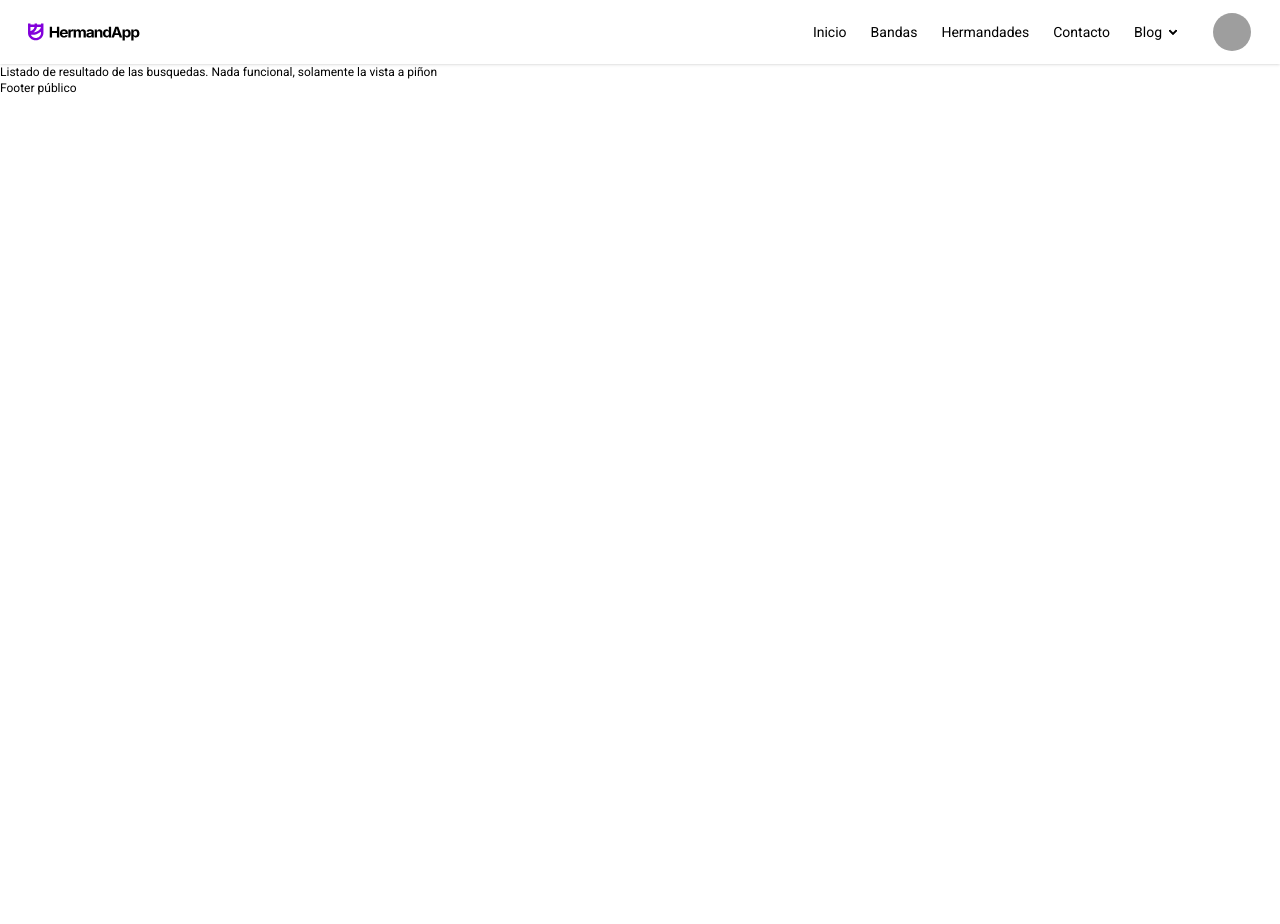
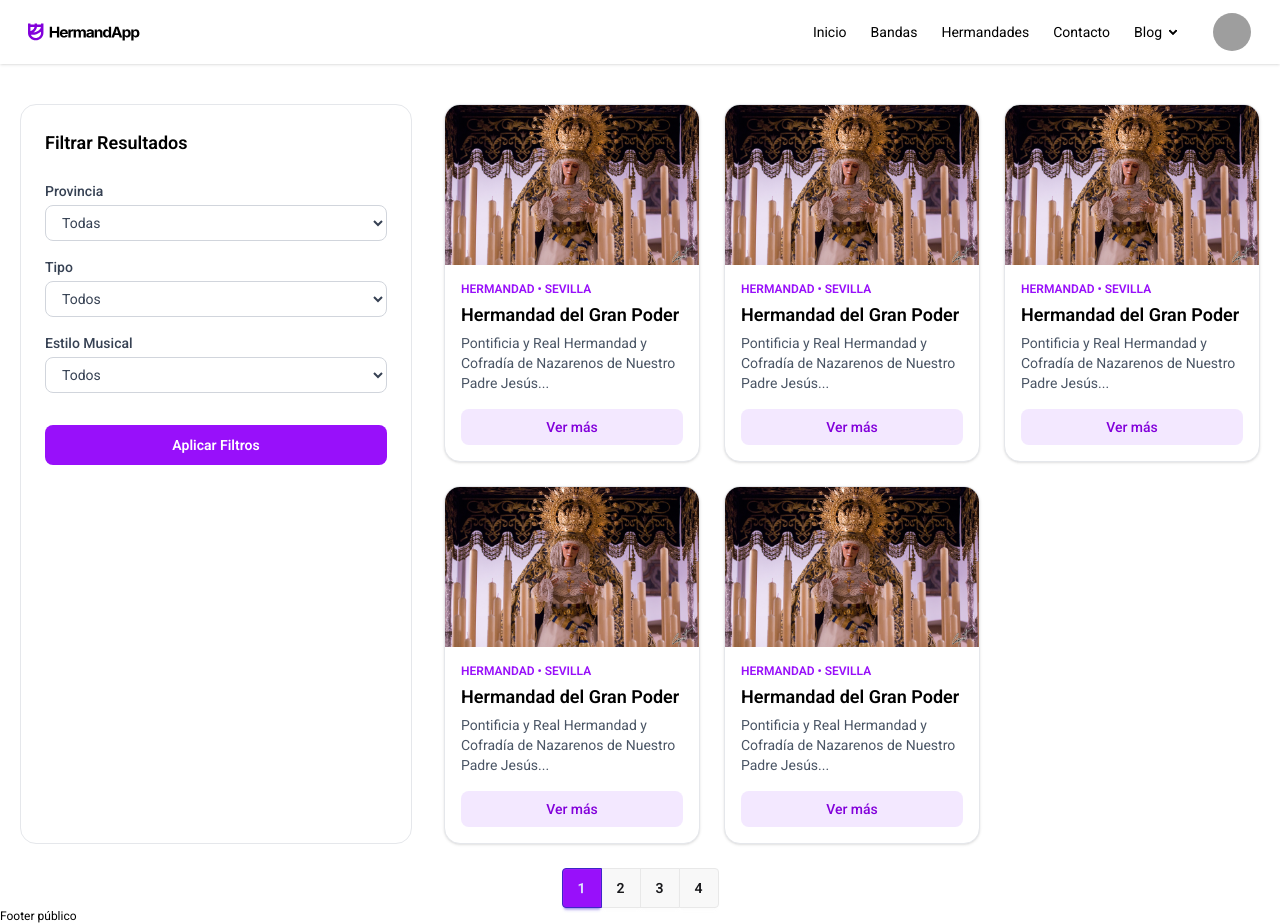
Before and after one commit to MarioMedac0005/hermandapp-front, a React (Vite) app: page /busqueda in a window 1280 px wide. Before the commit the page ends 800 px from the top, so only its background shows below. Built offline with nearby package versions, Linux system fonts and the light colour scheme; grey boxes are pictures that could not be loaded.

Commit message:
añadiendo pagina de busqueda

```diff
--- a/src/App.jsx
+++ b/src/App.jsx
@@ -12,6 +12,7 @@ function App() {
     <Routes>
       <Route path="/" element={<GuestLayout />}>
         <Route path="busqueda" element={<Busqueda />} />
+
         <Route path="hermandades/panel" element={<HermandadInicio />} />
         <Route
           path="hermandades/contratatos/crear"
--- a/src/pages/busqueda/Busqueda.jsx
+++ b/src/pages/busqueda/Busqueda.jsx
@@ -1,7 +1,181 @@
+import pruebaImagen from "./prueba_virgen_paso.jpg";
+
 function Busqueda() {
   return (
-    <div>Listado de resultado de las busquedas. Nada funcional, solamente la vista a piñon</div>
-  )
+
+    <div>
+      <div className="grid grid-cols-1 md:grid-cols-3 gap-8 mt-10 mx-5">
+        <aside className="bg-white border border-gray-200 rounded-2xl p-6">
+          <h2 className="text-lg font-semibold mb-6">Filtrar Resultados</h2>
+          <form className="space-y-4">
+            <div>
+              <label htmlFor="provincia" className="block text-sm font-medium text-gray-700">
+                Provincia
+              </label>
+              <div className="mt-1 relative">
+                <select
+                  id="provincia"
+                  name="provincia"
+                  className="w-full border border-gray-300 rounded-lg py-2 pl-3 pr-8 text-sm text-gray-700 focus:outline-none focus:ring-2 focus:ring-purple-500 focus:border-purple-500"
+                >
+                  <option value="">Todas</option>
+                  <option value="sevilla">Sevilla</option>
+                  <option value="cadiz">Cádiz</option>
+                  <option value="malaga">Málaga</option>
+                </select>
+              </div>
+            </div>
+            <div>
+              <label htmlFor="tipo" className="block text-sm font-medium text-gray-700">
+                Tipo
+              </label>
+              <div className="mt-1 relative">
+                <select
+                  id="tipo"
+                  name="tipo"
+                  className="w-full border border-gray-300 rounded-lg py-2 pl-3 pr-8 text-sm text-gray-700 focus:outline-none focus:ring-2 focus:ring-purple-500 focus:border-purple-500"
+                >
+                  <option value="">Todos</option>
+                  <option value="hermandad">Hermandad</option>
+                  <option value="banda">Banda</option>
+                </select>
+              </div>
+            </div>
+            <div>
+              <label htmlFor="estilo" className="block text-sm font-medium text-gray-700">
+                Estilo Musical
+              </label>
+              <div className="mt-1 relative">
+                <select
+                  id="estilo"
+                  name="estilo"
+                  className="w-full border border-gray-300 rounded-lg py-2 pl-3 pr-8 text-sm text-gray-700 focus:outline-none focus:ring-2 focus:ring-purple-500 focus:border-purple-500"
+                >
+                  <option value="">Todos</option>
+                  <option value="agrupacion">Agrupación Musical</option>
+                  <option value="bct">BCT</option>
+                  <option value="banda_musica">Banda de Música</option>
+                </select>
+              </div>
+            </div>
+            <button
+              type="submit"
+              className="w-full mt-4 bg-purple-600 text-white py-2.5 rounded-lg text-sm font-semibold hover:bg-purple-700 transition"
+            >
+              Aplicar Filtros
+            </button>
+          </form>
+        </aside>
+        <div className="md:col-span-2 grid grid-cols-1 sm:grid-cols-2 lg:grid-cols-3 gap-6">
+          <div className="border border-gray-200 rounded-2xl overflow-hidden bg-white shadow-sm">
+            <img
+              src={pruebaImagen}
+              alt="Hermandad"
+              className="w-full h-40 object-cover"
+            />
+            <div className="p-4">
+              <span className="text-xs font-semibold text-purple-600">HERMANDAD • SEVILLA</span>
+              <h3 className="font-semibold text-lg mt-1">
+                Hermandad del Gran Poder
+              </h3>
+              <p className="text-gray-600 text-sm mt-1">
+                Pontificia y Real Hermandad y Cofradía de Nazarenos de Nuestro Padre Jesús...
+              </p>
+              <button className="mt-4 w-full bg-purple-100 text-purple-700 rounded-lg py-2 text-sm font-medium hover:bg-purple-200">
+                Ver más
+              </button>
+            </div>
+          </div>
+          <div className="border border-gray-200 rounded-2xl overflow-hidden bg-white shadow-sm">
+            <img
+              src={pruebaImagen}
+              alt="Hermandad"
+              className="w-full h-40 object-cover"
+            />
+            <div className="p-4">
+              <span className="text-xs font-semibold text-purple-600">HERMANDAD • SEVILLA</span>
+              <h3 className="font-semibold text-lg mt-1">
+                Hermandad del Gran Poder
+              </h3>
+              <p className="text-gray-600 text-sm mt-1">
+                Pontificia y Real Hermandad y Cofradía de Nazarenos de Nuestro Padre Jesús...
+              </p>
+              <button className="mt-4 w-full bg-purple-100 text-purple-700 rounded-lg py-2 text-sm font-medium hover:bg-purple-200">
+                Ver más
+              </button>
+            </div>
+          </div>
+          <div className="border border-gray-200 rounded-2xl overflow-hidden bg-white shadow-sm">
+            <img
+              src={pruebaImagen}
+              alt="Hermandad"
+              className="w-full h-40 object-cover"
+            />
+            <div className="p-4">
+              <span className="text-xs font-semibold text-purple-600">HERMANDAD • SEVILLA</span>
+              <h3 className="font-semibold text-lg mt-1">
+                Hermandad del Gran Poder
+              </h3>
+              <p className="text-gray-600 text-sm mt-1">
+                Pontificia y Real Hermandad y Cofradía de Nazarenos de Nuestro Padre Jesús...
+              </p>
+              <button className="mt-4 w-full bg-purple-100 text-purple-700 rounded-lg py-2 text-sm font-medium hover:bg-purple-200">
+                Ver más
+              </button>
+            </div>
+          </div>
+          <div className="border border-gray-200 rounded-2xl overflow-hidden bg-white shadow-sm">
+            <img
+              src={pruebaImagen}
+              alt="Hermandad"
+              className="w-full h-40 object-cover"
+            />
+            <div className="p-4">
+              <span className="text-xs font-semibold text-purple-600">HERMANDAD • SEVILLA</span>
+              <h3 className="font-semibold text-lg mt-1">
+                Hermandad del Gran Poder
+              </h3>
+              <p className="text-gray-600 text-sm mt-1">
+                Pontificia y Real Hermandad y Cofradía de Nazarenos de Nuestro Padre Jesús...
+              </p>
+              <button className="mt-4 w-full bg-purple-100 text-purple-700 rounded-lg py-2 text-sm font-medium hover:bg-purple-200">
+                Ver más
+              </button>
+            </div>
+          </div>
+          <div className="border border-gray-200 rounded-2xl overflow-hidden bg-white shadow-sm">
+            <img
+              src={pruebaImagen}
+              alt="Hermandad"
+              className="w-full h-40 object-cover"
+            />
+            <div className="p-4">
+              <span className="text-xs font-semibold text-purple-600">HERMANDAD • SEVILLA</span>
+              <h3 className="font-semibold text-lg mt-1">
+                Hermandad del Gran Poder
+              </h3>
+              <p className="text-gray-600 text-sm mt-1">
+                Pontificia y Real Hermandad y Cofradía de Nazarenos de Nuestro Padre Jesús...
+              </p>
+              <button className="mt-4 w-full bg-purple-100 text-purple-700 rounded-lg py-2 text-sm font-medium hover:bg-purple-200">
+                Ver más
+              </button>
+            </div>
+          </div>
+        </div>
+      </div>
+      <div className="flex justify-center mt-6">
+        <div className="join">
+          <input className="join-item btn btn-square bg-purple-600" type="radio"name="options"aria-label="1"checked="checked"/>
+          <input className="join-item btn btn-square" type="radio" name="options" aria-label="2" />
+          <input className="join-item btn btn-square" type="radio" name="options" aria-label="3" />
+          <input className="join-item btn btn-square" type="radio" name="options" aria-label="4" />
+        </div>
+      </div>
+    </div>
+
+
+  );
 }
 
-export default Busqueda
+export default Busqueda;
```
Also changed, not shown: src/pages/busqueda/prueba_virgen_paso.jpg (added).
